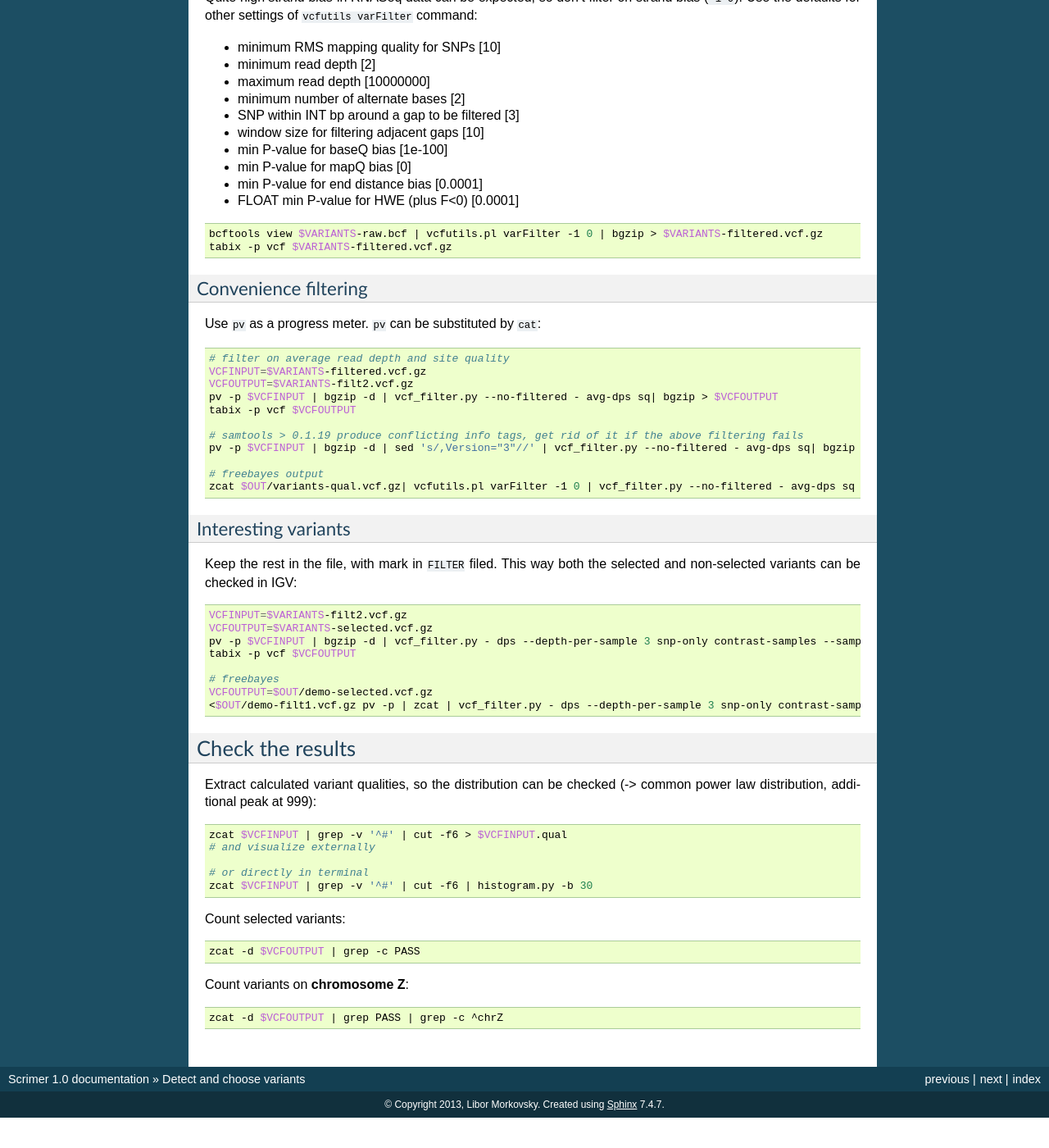
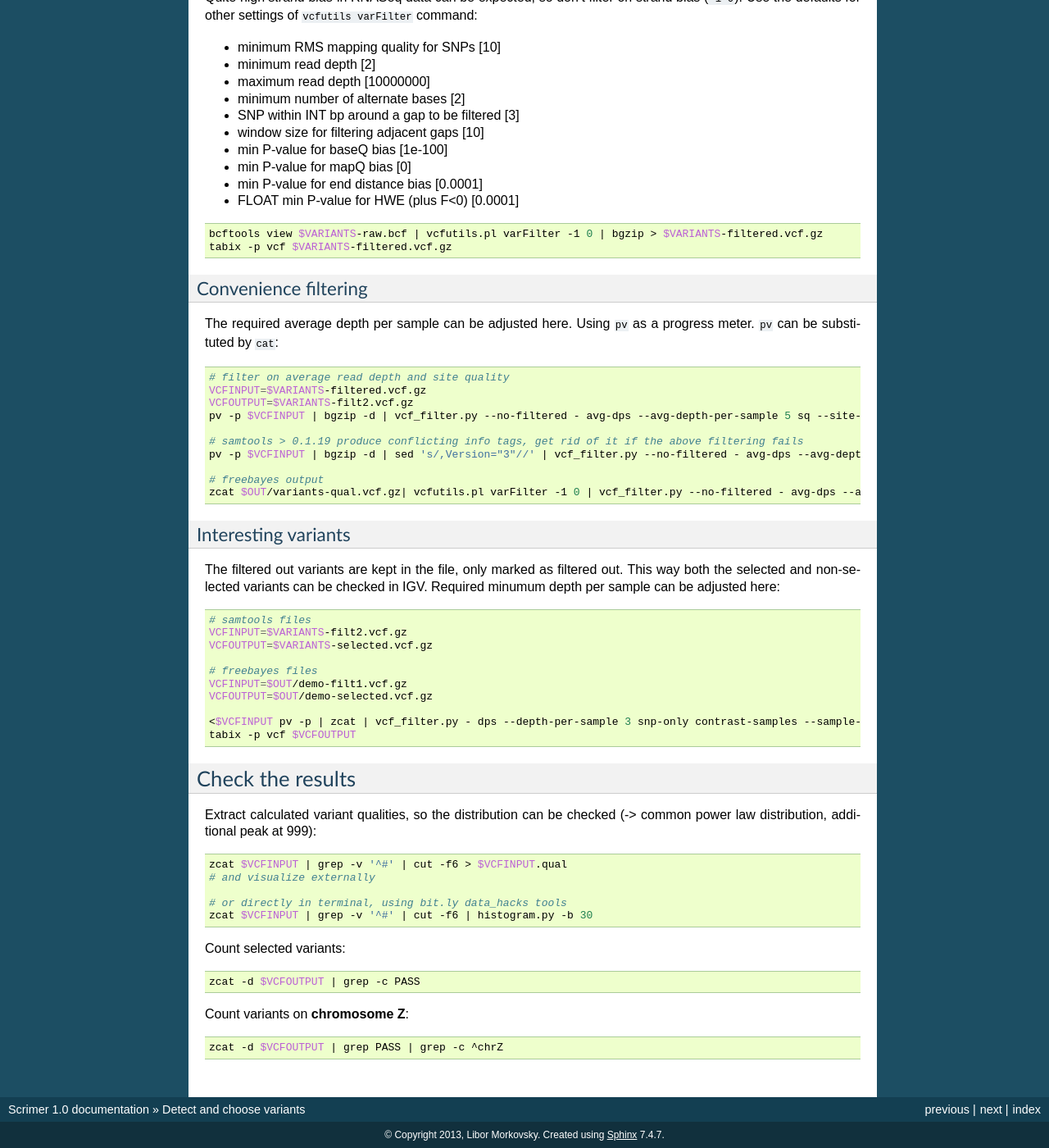
Before and after one commit to libor-m/scrimer, a Sphinx documentation site: the page built from doc/5-choose-variants.rst, in a window 1280 px wide and 1400 px high, scrolled down 1658 px. Shown: the whole window at 82% size. Built offline with Sphinx 7.4.7, drawn with Linux system fonts in a browser that asks for light colours; before the commit the page ends 3021 px from its top, so only the background shows below that.

Commit message:
variants improved

```diff
--- a/doc/5-choose-variants.rst
+++ b/doc/5-choose-variants.rst
@@ -123,39 +123,39 @@
 
 Convenience filtering
 ^^^^^^^^^^^^^^^^^^^^^
-
-Use ``pv`` as a progress meter. ``pv`` can be substituted by ``cat``:
+The required average depth per sample can be adjusted here.
+Using ``pv`` as a progress meter. ``pv`` can be substituted by ``cat``:
 
 .. code-block:: bash
 
     # filter on average read depth and site quality
     VCFINPUT=$VARIANTS-filtered.vcf.gz
     VCFOUTPUT=$VARIANTS-filt2.vcf.gz
-    pv -p $VCFINPUT | bgzip -d | vcf_filter.py --no-filtered - avg-dps sq| bgzip > $VCFOUTPUT
-    tabix -p vcf $VCFOUTPUT
+    pv -p $VCFINPUT | bgzip -d | vcf_filter.py --no-filtered - avg-dps --avg-depth-per-sample 5 sq --site-quality 30 | bgzip > $VCFOUTPUT
 
     # samtools > 0.1.19 produce conflicting info tags, get rid of it if the above filtering fails
-    pv -p $VCFINPUT | bgzip -d | sed 's/,Version="3"//' | vcf_filter.py --no-filtered - avg-dps sq| bgzip > $VCFOUTPUT
+    pv -p $VCFINPUT | bgzip -d | sed 's/,Version="3"//' | vcf_filter.py --no-filtered - avg-dps --avg-depth-per-sample 5 sq --site-quality 30 | bgzip > $VCFOUTPUT
 
     # freebayes output
-    zcat $OUT/variants-qual.vcf.gz| vcfutils.pl varFilter -1 0 | vcf_filter.py --no-filtered - avg-dps sq | bgzip > $OUT/demo-filt1.vcf.gz
+    zcat $OUT/variants-qual.vcf.gz| vcfutils.pl varFilter -1 0 | vcf_filter.py --no-filtered - avg-dps --avg-depth-per-sample 5 sq --site-quality 30 | bgzip > $OUT/demo-filt1.vcf.gz
 
 Interesting variants
 ^^^^^^^^^^^^^^^^^^^^
-
-Keep the rest in the file, with mark in ``FILTER`` filed. This way both
-the selected and non-selected variants can be checked in IGV:
+The filtered out variants are kept in the file, only marked as filtered out. This way both
+the selected and non-selected variants can be checked in IGV. Required minumum depth per sample can be adjusted here:
 
 .. code-block:: bash
 
+    # samtools files
     VCFINPUT=$VARIANTS-filt2.vcf.gz
     VCFOUTPUT=$VARIANTS-selected.vcf.gz
-    pv -p $VCFINPUT | bgzip -d | vcf_filter.py - dps --depth-per-sample 3 snp-only contrast-samples --sample-names lu02 lu14 lu15| bgzip > $VCFOUTPUT
+
+    # freebayes files
+    VCFINPUT=$OUT/demo-filt1.vcf.gz
+    VCFOUTPUT=$OUT/demo-selected.vcf.gz
+
+    <$VCFINPUT pv -p | zcat | vcf_filter.py - dps --depth-per-sample 3 snp-only contrast-samples --sample-names lu02 lu14 lu15 | bgzip > $VCFOUTPUT
     tabix -p vcf $VCFOUTPUT
-
-    # freebayes
-    VCFOUTPUT=$OUT/demo-selected.vcf.gz
-    <$OUT/demo-filt1.vcf.gz pv -p | zcat | vcf_filter.py - dps --depth-per-sample 3 snp-only contrast-samples --sample-names lu02 lu14 lu15 | bgzip > $VCFOUTPUT
 
 Check the results
 -----------------
@@ -168,7 +168,7 @@
     zcat $VCFINPUT | grep -v '^#' | cut -f6 > $VCFINPUT.qual
     # and visualize externally
 
-    # or directly in terminal
+    # or directly in terminal, using bit.ly data_hacks tools
     zcat $VCFINPUT | grep -v '^#' | cut -f6 | histogram.py -b 30
 
 Count selected variants:
```
